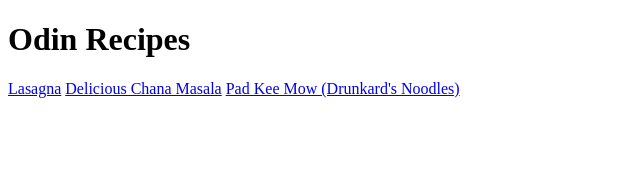
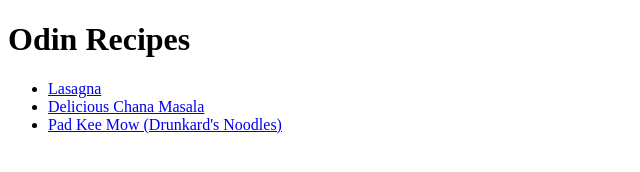
Before and after one commit to vsharxa/odin-recipes, a plain HTML site: page index.html in a window 1280 px wide. Shown: the whole page, without its empty margins (0-640 px from the left). Drawn offline with Linux system fonts and the light colour scheme.

Commit message:
Arrange recipe links in a unordered list

```diff
--- a/index.html
+++ b/index.html
@@ -8,8 +8,10 @@
 </head>
 <body>
     <h1>Odin Recipes</h1>
-    <a href="recipes/lasagna.html">Lasagna</a>
-    <a href="recipes/dcm.html">Delicious Chana Masala</a>
-    <a href="recipes/pkm.html">Pad Kee Mow (Drunkard's Noodles)</a>
+    <ul>
+    <li><a href="recipes/lasagna.html">Lasagna</a></li>
+    <li><a href="recipes/dcm.html">Delicious Chana Masala</a></li>
+    <li><a href="recipes/pkm.html">Pad Kee Mow (Drunkard's Noodles)</a></li>
+    </ul>
 </body>
 </html>
```
